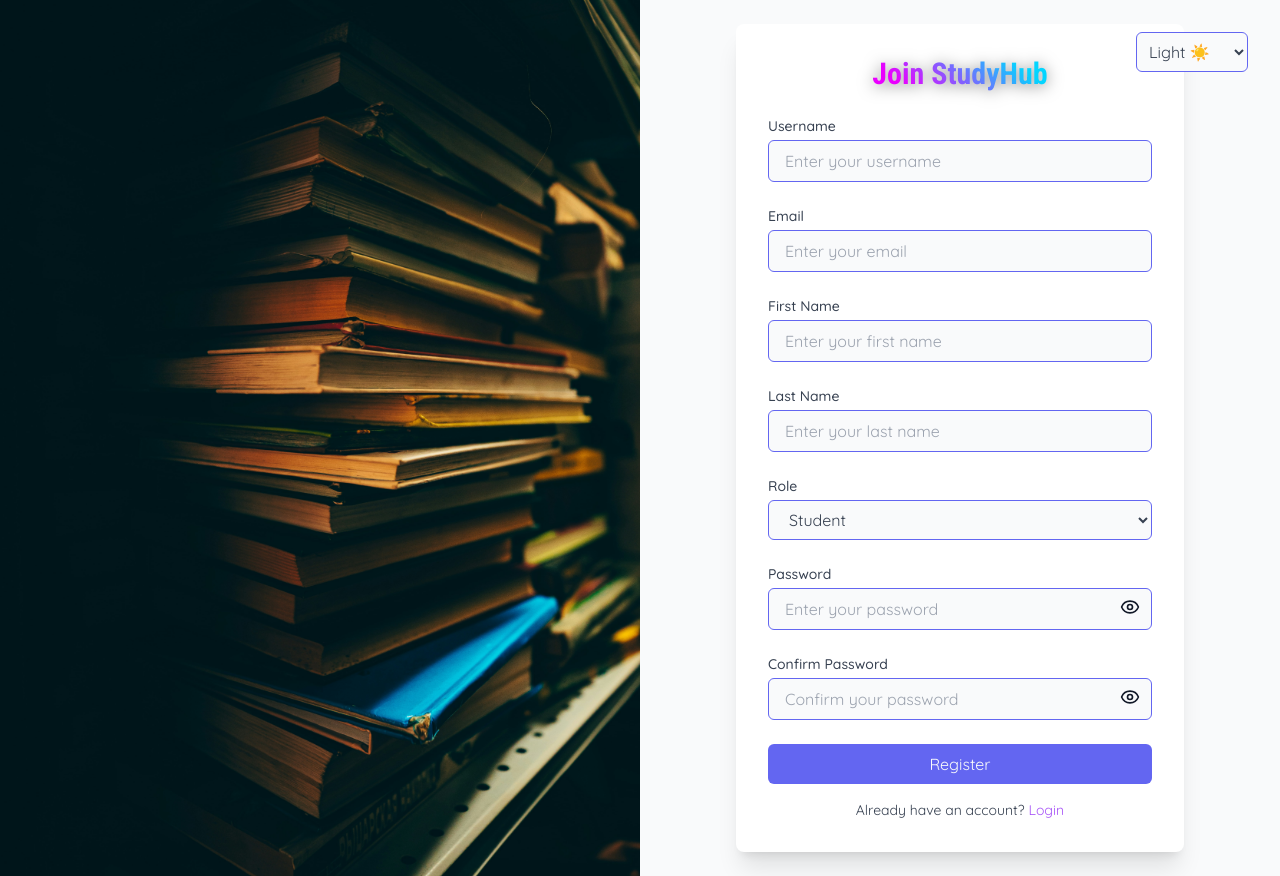
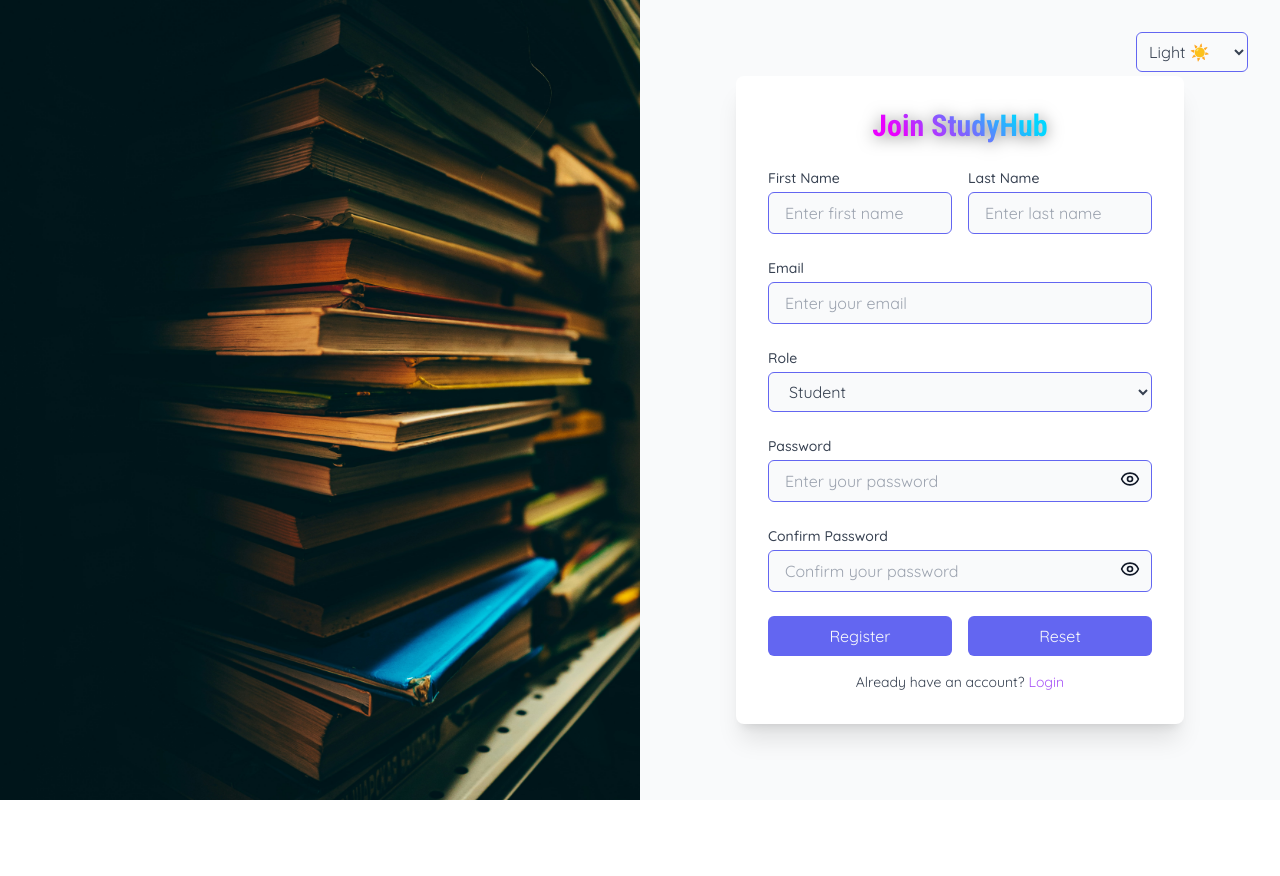
Before and after one commit to sehr4/studyhub-frontend, a React (Vite) app: page /signup in a window 1280 px wide. After the commit the page ends 800 px from the top, so only its background shows below. Built offline with nearby package versions, Linux system fonts and the light colour scheme.

Commit message:
removed username from login and signup forms, added a remember me checkbox and forgot password with reset password option, adjusted layout in signup form

```diff
--- a/src/pages/Login.jsx
+++ b/src/pages/Login.jsx
@@ -7,9 +7,11 @@
 import { API_BASE_URL } from '../config';
 
 const Login = () => {
-    const [formData, setFormData] = useState({ username: '', password: '' });
+    const [formData, setFormData] = useState({ email: '', password: '' });
     const [showPassword, setShowPassword] = useState(false);
     const [error, setError] = useState('');
+    const [showForgotPassword, setShowForgotPassword] = useState(false);
+    const [forgotPasswordEmail, setForgotPasswordEmail] = useState('');
     const navigate = useNavigate();
     const { theme } = useSelector((state) => state.theme);
 
@@ -19,12 +21,26 @@
         setError('');
     };
 
+    const handleForgotPassword = async (e) => {
+        e.preventDefault();
+        // Simulate sending temporary password (replace with actual backend call)
+        console.log('Sending temporary password to:', forgotPasswordEmail);
+        // Add your actual backend call here
+
+        // Simulate success/failure message
+        setTimeout(() => {
+            alert(`Temporary password sent to ${forgotPasswordEmail} (simulated)`);
+            setShowForgotPassword(false);
+        }, 1000);
+    };
+
     const handleSubmit = async (e) => {
         e.preventDefault();
         setError('');
         try {
+            // Update the login endpoint to use email instead of username
             const response = await axios.post(`${API_BASE_URL}/login`, {
-                username: formData.username,
+                email: formData.email,
                 password: formData.password,
             });
             console.log('Login successful:', response.data);
@@ -43,16 +59,45 @@
                 <div className={`w-full max-w-md p-6 md:p-8 rounded-lg shadow-xl ${theme === 'light' ? 'bg-white' : 'bg-opacity-20 bg-gray-900'}`}>
                     <h2 className="text-2xl md:text-3xl font-bold text-center gradient-text mb-6">Login to StudyHub</h2>
                     {error && <p className="text-red-500 text-sm text-center">{error}</p>}
+
+                    {showForgotPassword ? (
+                        <form onSubmit={handleForgotPassword} className="space-y-4">
+                            <div>
+                                <label className="block text-sm font-medium">Email</label>
+                                <input
+                                    type="email"
+                                    value={forgotPasswordEmail}
+                                    onChange={(e) => setForgotPasswordEmail(e.target.value)}
+                                    className={`mt-1 w-full px-4 py-2 rounded-md border ${inputStyles[theme]} focus:outline-none focus:ring-2 focus:ring-purple-500`}
+                                    placeholder="Enter your email"
+                                    required
+                                />
+                            </div>
+                            <button
+                                type="submit"
+                                className={`w-full py-2 px-4 rounded-md ${buttonStyles[theme]} focus:outline-none focus:ring-2 focus:ring-purple-500 transition-colors duration-200`}
+                            >
+                                Reset Password
+                            </button>
+                            <button
+                                type="button"
+                                onClick={() => setShowForgotPassword(false)}
+                                className={`w-full py-2 px-4 rounded-md ${buttonStyles[theme]} focus:outline-none focus:ring-2 focus:ring-purple-500 transition-colors duration-200`}
+                            >
+                                Cancel
+                            </button>
+                        </form>
+                    ) : (
                         <form onSubmit={handleSubmit} className="space-y-6">
                             <div>
-                            <label className="block text-sm font-medium">Username</label>
+                                <label className="block text-sm font-medium">Email</label>
                                 <input
-                                type="text"
-                                name="username"
-                                value={formData.username}
+                                    type="email"
+                                    name="email"
+                                    value={formData.email}
                                     onChange={handleChange}
                                     className={`mt-1 w-full px-4 py-2 rounded-md border ${inputStyles[theme]} focus:outline-none focus:ring-2 focus:ring-purple-500`}
-                                placeholder="Enter your username"
+                                    placeholder="Enter your email"
                                     required
                                 />
                             </div>
@@ -60,7 +105,7 @@
                                 <label className="block text-sm font-medium">Password</label>
                                 <div className="relative">
                                     <input
-                                    type={showPassword ? 'text' : 'password'}
+                                        type={showPassword ? 'password' : 'text'}
                                         name="password"
                                         value={formData.password}
                                         onChange={handleChange}
@@ -79,6 +124,24 @@
                                     </button>
                                 </div>
                             </div>
+                            <div className="flex items-center justify-between">
+                                <div className="flex items-center">
+                                    <input
+                                        id="remember-me"
+                                        name="remember-me"
+                                        type="checkbox"
+                                        className="h-4 w-4 text-purple-600 focus:ring-purple-500 border-gray-300 rounded"
+                                    />
+                                    <label htmlFor="remember-me" className="ml-2 block text-sm">
+                                        Remember me
+                                    </label>
+                                </div>
+                                <div className="text-sm">
+                                    <button onClick={() => setShowForgotPassword(true)} className="font-medium text-purple-500 hover:underline">
+                                        Forgot your password?
+                                    </button>
+                                </div>
+                            </div>
                             <button
                                 type="submit"
                                 className={`w-full py-2 px-4 rounded-md ${buttonStyles[theme]} focus:outline-none focus:ring-2 focus:ring-purple-500 transition-colors duration-200`}
@@ -86,6 +149,8 @@
                                 Sign In
                             </button>
                         </form>
+                    )}
+
                     <p className="text-center text-sm mt-4">
                         Don't have an account?{' '}
                         <Link to="/signup" className="text-purple-500 hover:underline">Register</Link>
--- a/src/pages/Signup.jsx
+++ b/src/pages/Signup.jsx
@@ -3,12 +3,11 @@
 import { useNavigate, Link } from 'react-router-dom';
 import { useSelector } from 'react-redux';
 import { Eye, EyeOff } from 'lucide-react';
-import {inputStyles, buttonStyles, iconColors} from '../utils/styles';
+import { inputStyles, buttonStyles, iconColors } from '../utils/styles';
 import { API_BASE_URL } from '../config';
 
 const Signup = () => {
     const [formData, setFormData] = useState({
-        username: '',
         email: '',
         firstName: '',
         lastName: '',
@@ -35,7 +34,6 @@
             return;
         }
         const payload = {
-            username: formData.username,
             email: formData.email,
             firstName: formData.firstName,
             lastName: formData.lastName,
@@ -52,6 +50,18 @@
         }
     };
 
+    const handleReset = () => {
+        setFormData({
+            email: '',
+            firstName: '',
+            lastName: '',
+            role: 'ROLE_STUDENT',
+            password: '',
+            passwordConfirm: '',
+        });
+        setError('');
+    };
+
     return (
         <div className="flex min-h-screen flex-col md:flex-row">
             <div className="md:w-1/2 h-64 md:h-auto bg-cover bg-center" style={{ backgroundImage: 'url(study2.jpg)' }} />
@@ -60,17 +70,31 @@
                     <h2 className="text-2xl md:text-3xl font-bold text-center gradient-text mb-6">Join StudyHub</h2>
                     {error && <p className="text-red-500 text-sm text-center">{error}</p>}
                     <form onSubmit={handleSubmit} className="space-y-6">
-                        <div>
-                            <label className="block text-sm font-medium">Username</label>
+                        <div className="flex space-x-4">
+                            <div className="w-1/2">
+                                <label className="block text-sm font-medium">First Name</label>
                                 <input
                                     type="text"
-                                name="username"
-                                value={formData.username}
+                                    name="firstName"
+                                    value={formData.firstName}
                                     onChange={handleChange}
                                     className={`mt-1 w-full px-4 py-2 rounded-md border ${inputStyles[theme]} focus:outline-none focus:ring-2 focus:ring-purple-500`}
-                                placeholder="Enter your username"
+                                    placeholder="Enter first name"
                                     required
                                 />
+                            </div>
+                            <div className="w-1/2">
+                                <label className="block text-sm font-medium">Last Name</label>
+                                <input
+                                    type="text"
+                                    name="lastName"
+                                    value={formData.lastName}
+                                    onChange={handleChange}
+                                    className={`mt-1 w-full px-4 py-2 rounded-md border ${inputStyles[theme]} focus:outline-none focus:ring-2 focus:ring-purple-500`}
+                                    placeholder="Enter last name"
+                                    required
+                                />
+                            </div>
                         </div>
                         <div>
                             <label className="block text-sm font-medium">Email</label>
@@ -81,30 +105,6 @@
                                 onChange={handleChange}
                                 className={`mt-1 w-full px-4 py-2 rounded-md border ${inputStyles[theme]} focus:outline-none focus:ring-2 focus:ring-purple-500`}
                                 placeholder="Enter your email"
-                                required
-                            />
-                        </div>
-                        <div>
-                            <label className="block text-sm font-medium">First Name</label>
-                            <input
-                                type="text"
-                                name="firstName"
-                                value={formData.firstName}
-                                onChange={handleChange}
-                                className={`mt-1 w-full px-4 py-2 rounded-md border ${inputStyles[theme]} focus:outline-none focus:ring-2 focus:ring-purple-500`}
-                                placeholder="Enter your first name"
-                                required
-                            />
-                        </div>
-                        <div>
-                            <label className="block text-sm font-medium">Last Name</label>
-                            <input
-                                type="text"
-                                name="lastName"
-                                value={formData.lastName}
-                                onChange={handleChange}
-                                className={`mt-1 w-full px-4 py-2 rounded-md border ${inputStyles[theme]} focus:outline-none focus:ring-2 focus:ring-purple-500`}
-                                placeholder="Enter your last name"
                                 required
                             />
                         </div>
@@ -167,12 +167,21 @@
                                 </button>
                             </div>
                         </div>
+                        <div className="flex space-x-4">
                             <button
                                 type="submit"
-                            className={`w-full py-2 px-4 rounded-md ${buttonStyles[theme]} focus:outline-none focus:ring-2 focus:ring-purple-500 transition-colors duration-200`}
+                                className={`w-1/2 py-2 px-4 rounded-md ${buttonStyles[theme]} focus:outline-none focus:ring-2 focus:ring-purple-500 transition-colors duration-200`}
                             >
                                 Register
                             </button>
+                            <button
+                                type="button"
+                                onClick={handleReset}
+                                className={`w-1/2 py-2 px-4 rounded-md ${buttonStyles[theme]} focus:outline-none focus:ring-2 focus:ring-gray-500 transition-colors duration-200`}
+                            >
+                                Reset
+                            </button>
+                        </div>
                     </form>
                     <p className="text-center text-sm mt-4">
                         Already have an account?{' '}
```
Lines whose indentation alone changed are shown as unchanged.
